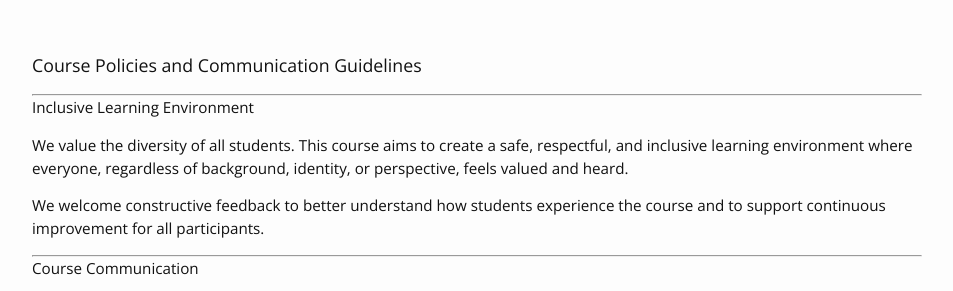
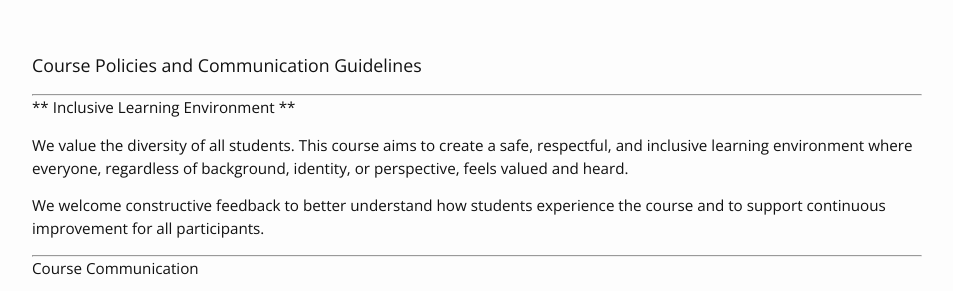
Before and after one commit to BabakBasharirad/llm-engineering, a Jekyll site: the page built from index.md, in a window 1280 px wide and 900 px high, scrolled down 444 px. Shown: the part 163-454 px from the top of the window, without its empty margins (163-1116 px from the left). Built offline with Jekyll 4.4.1, drawn with Linux system fonts in a browser that asks for light colours; nearby versions of some CDN libraries.

```diff
--- a/index.md
+++ b/index.md
@@ -8,7 +8,7 @@ layout: home
 
 ---
 
-#### Inclusive Learning Environment
+#### ** Inclusive Learning Environment **
 
 We value the diversity of all students. This course aims to create a safe, respectful, and inclusive learning environment where everyone, regardless of background, identity, or perspective, feels valued and heard.
 
```
